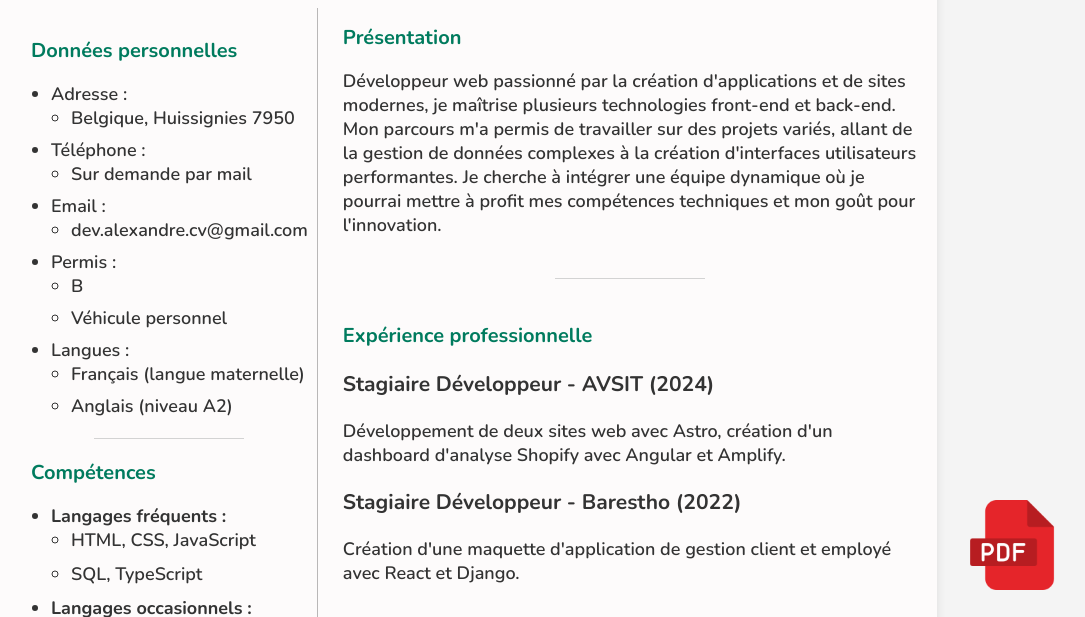
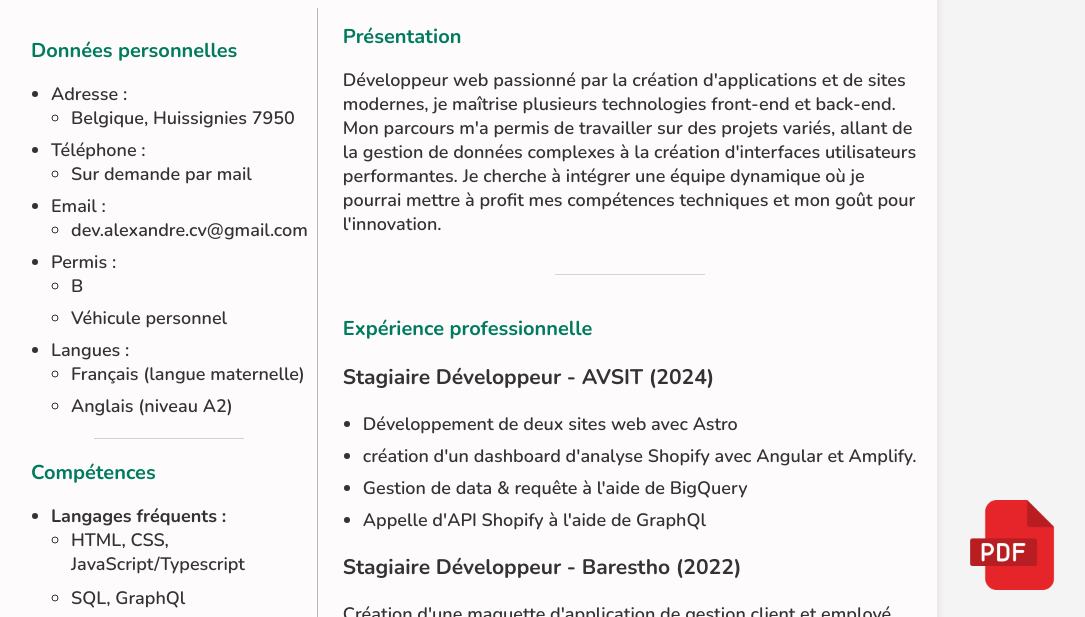
Before and after one commit to v-alex-dev/CV, a plain HTML site: page index.html in a window 1280 px wide. Shown: the part 160-777 px from the top of the page, without its empty margins (173-1258 px from the left). Drawn offline with nearby package versions, Linux system fonts and the light colour scheme.

Commit message:
Add metadata

```diff
--- a/index.html
+++ b/index.html
@@ -3,6 +3,8 @@
 <head>
   <meta charset="UTF-8">
   <meta name="viewport" content="width=device-width, initial-scale=1.0">
+  <meta name="description" content="CV en ligne d'Alexandre Vens, développeur web Fullstack avec des compétences en JavaScript, TypeScript, GraphQL, et frameworks modernes comme Angular et React.">
+  <meta name="keywords" content="CV, développeur web, fullstack, JavaScript, TypeScript, Angular, React, GraphQL, NestJS, NextJS, HTML, CSS, SQL, GraphQl, C#, Python, PHP">
   <title>CV Alexandre Vens</title>
   <link rel="stylesheet" href="./src/style.css">
   <link rel="preconnect" href="https://fonts.googleapis.com">
@@ -59,8 +61,8 @@
           <ul>
             <li><strong>Langages fréquents :</strong>
               <ul>
-                <li>HTML, CSS, JavaScript</li>
-                <li>SQL, TypeScript</li>
+                <li>HTML, CSS, JavaScript/Typescript</li>
+                <li>SQL, GraphQl </li>
               </ul>
             </li>
             <li><strong>Langages occasionnels :</strong>
@@ -98,7 +100,12 @@
           <h2>Expérience professionnelle</h2>
           <div class="job">
             <h3>Stagiaire Développeur - AVSIT (2024)</h3>
-            <p>Développement de deux sites web avec Astro, création d'un dashboard d'analyse Shopify avec Angular et Amplify.</p>
+            <ul>
+              <li>Développement de deux sites web avec Astro</li>
+              <li>création d'un dashboard d'analyse Shopify avec Angular et Amplify.</li>
+              <li>Gestion de data & requête à l'aide de BigQuery</li>
+              <li>Appelle d'API Shopify à l'aide de GraphQl</li>
+            </ul>
           </div>
           <div class="job">
             <h3>Stagiaire Développeur - Barestho (2022)</h3>
```
